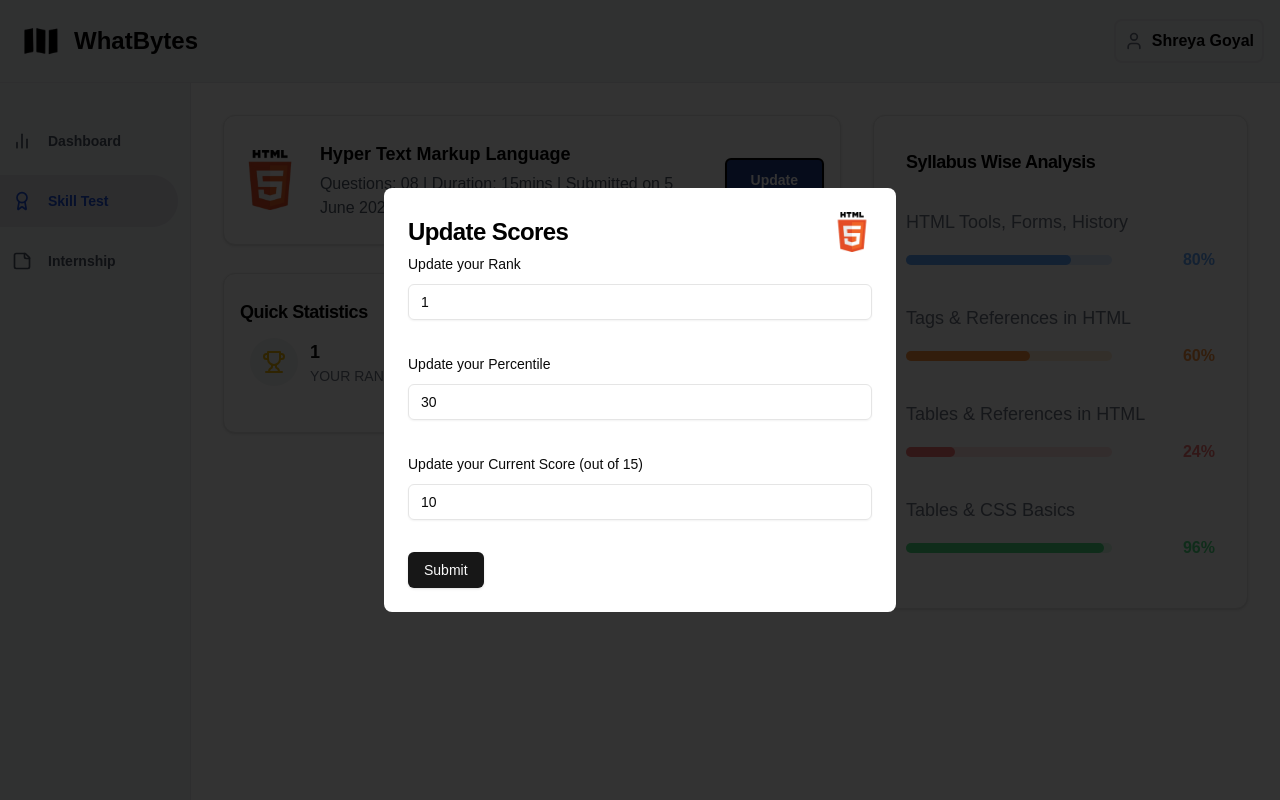
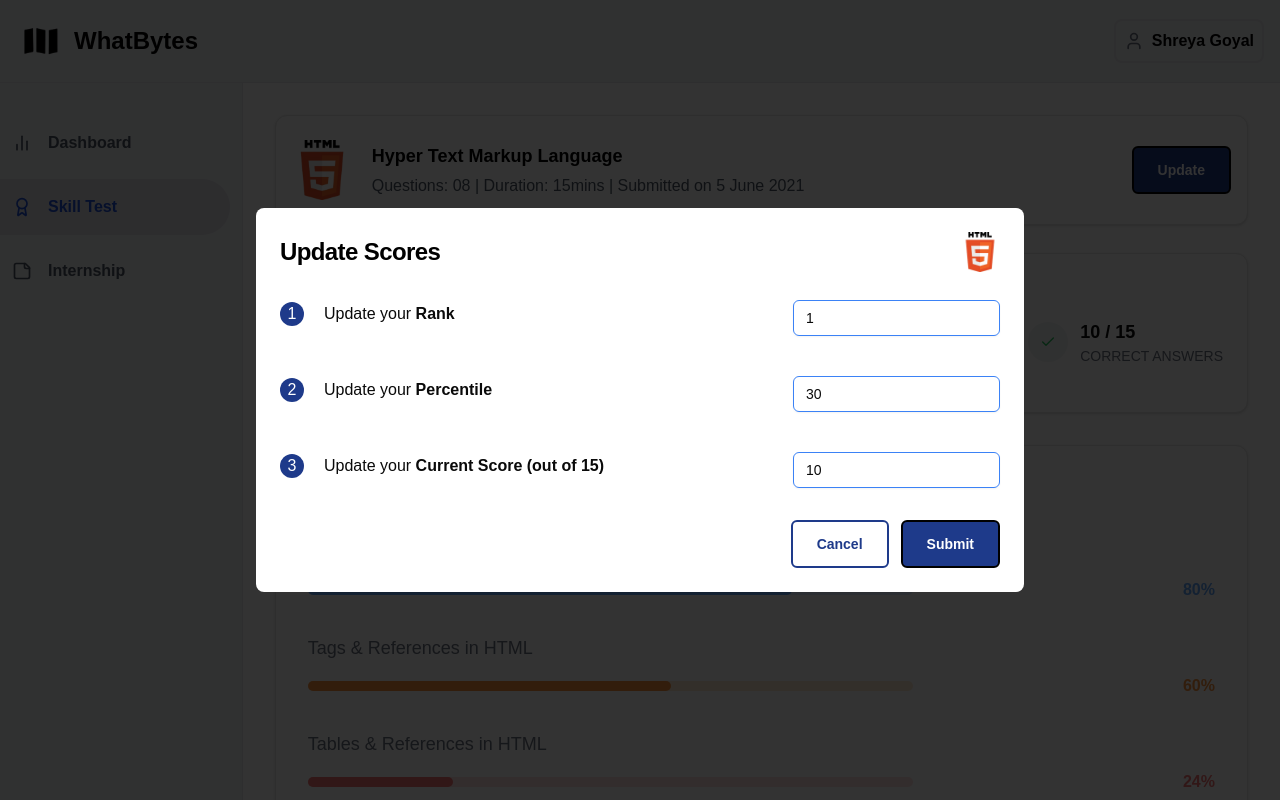
Before and after one commit to ShreyaGoyal228/internship-assignment, a Next.js app: page / in a window 1280 px wide. Both pictures are taken after a click on the button "Update". Shown: the top 800 px of the page. Built offline with nearby package versions, Linux system fonts and the light colour scheme.

Commit message:
update htlm quiz score

```diff
--- a/package.json
+++ b/package.json
@@ -14,6 +14,7 @@
     "@radix-ui/react-label": "^2.1.1",
     "@radix-ui/react-separator": "^1.1.1",
     "@radix-ui/react-slot": "^1.1.1",
+    "@radix-ui/react-visually-hidden": "^1.1.1",
     "class-variance-authority": "^0.7.1",
     "clsx": "^2.1.1",
     "lucide-react": "^0.469.0",
--- a/src/app/page.tsx
+++ b/src/app/page.tsx
@@ -6,14 +6,14 @@
 export default function Home() {
     return (
         <>
-            {/* left side divs */}
-            <div className="flex flex-row gap-8 2xl:gap-9">
-                <div className="flex flex-col gap-7 w-[61%]">
+            <div className="flex flex-col xl:flex-row gap-8 2xl:gap-9">
+                 {/* left side divs */}
+                <div className="flex flex-col gap-7 xl:w-[61%]">
                     <HtmlQuizCard />
                     <QuickStatsCard />
                 </div>
                 {/* right side divs */}
-                <div className="flex flex-col xl:gap-7 2xl:gap-9 w-[37%]">
+                <div className="flex flex-col xl:gap-7 2xl:gap-9 xl:w-[37%]">
                     <SyllabusAnalysisCard />
                 </div>
             </div>
--- a/src/components/form/update-score-form.tsx
+++ b/src/components/form/update-score-form.tsx
@@ -9,22 +9,22 @@
 import { useScoreStore } from "@/store/scoreStore";
 import { useCallback } from "react";
 
-export const UpdateScoreForm = () => {
+export const UpdateScoreForm = ({ handleClose }: { handleClose: () => void }) => {
     const updateQuizData = useScoreStore((state) => state.updateQuizData);
     const quizData = useScoreStore((state) => state.quizData);
     console.log("quizData in store is", quizData);
     const form = useForm<z.infer<typeof updateScoreSchema>>({
         resolver: zodResolver(updateScoreSchema),
         defaultValues: {
-            rank: quizData.rank || 0,
-            score: quizData.score || 0,
-            percentile: quizData.percentile || 0,
+            rank: quizData.rank,
+            score: quizData.score,
+            percentile: quizData.percentile,
         },
     });
 
     function onSubmit(data: z.infer<typeof updateScoreSchema>) {
-        console.log("data is", data);
-        updateQuizData(data.rank, data.percentile, data.percentile);
+        updateQuizData(data.rank, data.percentile, data.score);
+        handleClose();
         console.log("html quiz data updated and the data is", quizData);
     }
     return (
@@ -35,12 +35,17 @@
                         control={form.control}
                         name="rank"
                         render={({ field }) => (
-                            <FormItem>
-                                <FormLabel>Update your Rank</FormLabel>
-                                <FormControl>
-                                    <Input type="number" {...field} onChange={field.onChange} />
-                                </FormControl>
-                                <FormMessage />
+                            <FormItem className="flex justify-between items-center">
+                                <div className="flex flex-row gap-5 items-start">
+                                    <div className="flex items-center justify-center text-base text-white bg-blue-900 rounded-full size-6 min-w-6">1</div>
+                                    <FormLabel className="text-base">Update your <span className="font-bold">Rank</span></FormLabel>
+                                </div>
+                                <div>
+                                    <FormControl>
+                                        <Input type="number" {...field} onChange={field.onChange} />
+                                    </FormControl>
+                                    <FormMessage />
+                                </div>
                             </FormItem>
                         )}
                     />
@@ -48,12 +53,17 @@
                         control={form.control}
                         name="percentile"
                         render={({ field }) => (
-                            <FormItem>
-                                <FormLabel>Update your Percentile</FormLabel>
+                            <FormItem className="flex justify-between items-center">
+                                 <div className="flex flex-row gap-5 items-start">
+                                    <div className="flex items-center justify-center text-base text-white bg-blue-900 rounded-full size-6 min-w-6">2</div>
+                                    <FormLabel className="text-base">Update your <span className="font-bold">Percentile</span></FormLabel>
+                                </div>
+                                <div>
                                 <FormControl>
                                     <Input type="number" {...field} onChange={field.onChange} />
                                 </FormControl>
                                 <FormMessage />
+                                </div>
                             </FormItem>
                         )}
                     />
@@ -61,17 +71,24 @@
                         control={form.control}
                         name="score"
                         render={({ field }) => (
-                            <FormItem>
-                                <FormLabel>Update your Current Score (out of 15)</FormLabel>
+                            <FormItem className="flex justify-between items-center">
+                                <div className="flex flex-row gap-5 items-start">
+                                    <div className="flex items-center justify-center text-base text-white bg-blue-900 rounded-full size-6 min-w-6">3</div>
+                                    <FormLabel className="text-base">Update your <span className="font-bold">Current Score (out of 15)</span></FormLabel>
+                                </div>
+                                <div>
                                 <FormControl>
                                     <Input type="number" {...field} onChange={field.onChange} />
                                 </FormControl>
                                 <FormMessage />
+                                </div>
                             </FormItem>
                         )}
                     />
-                    <Button type="submit">Submit</Button>
-                    {/* <Button variant={"outline"}>Cancel</Button> */}
+                    <div className="flex items-center justify-end gap-3">
+                    <Button variant={"mainOutlineBtn"} onClick={() => handleClose}>Cancel</Button>
+                    <Button type="submit" variant={"mainBtn"}>Submit</Button>
+                    </div>
                 </form>
             </Form>
         </>
--- a/src/components/html-quiz-card.tsx
+++ b/src/components/html-quiz-card.tsx
@@ -1,10 +1,12 @@
 "use client";
 import { useState } from "react";
-import { AlertDialog, AlertDialogContent } from "./ui/alert-dialog";
+import { AlertDialog, AlertDialogContent, AlertDialogDescription, AlertDialogTitle } from "./ui/alert-dialog";
 import { Button } from "./ui/button";
 import { Card, CardContent } from "./ui/card";
 import Image from "next/image";
 import { UpdateScoresCard } from "./update-score-card";
+import { VisuallyHidden } from '@radix-ui/react-visually-hidden';
+
 export function HtmlQuizCard() {
     const [open, setOpen] = useState<boolean>(false);
 
@@ -22,9 +24,8 @@
                                 <p className="text-base 2xl:text-lg text-gray-600">Questions: 08 | Duration: 15mins | Submitted on 5 June 2021</p>
                             </div>
                         </div>
-                        <Button
+                        <Button variant="mainBtn" size="sm"
                             onClick={() => setOpen(!open)}
-                            className="px-6 py-5 2xl:px-8 2xl:py-6 font-bold text-sm 2xl:text-base bg-blue-900 text-white border-2 border-black hover:bg-blue-800"
                         >
                             Update
                         </Button>
@@ -32,12 +33,12 @@
                 </CardContent>
             </Card>
             <AlertDialog open={open} onOpenChange={setOpen}>
-                <AlertDialogContent>
-                    <UpdateScoresCard />
-                    {/* <AlertDialogFooter>
-                        <AlertDialogCancel>Cancel</AlertDialogCancel>
-                        <AlertDialogAction>Continue</AlertDialogAction>
-                    </AlertDialogFooter> */}
+                <AlertDialogContent aria-describedby="score-card-description" className="w-[60%] xl:w-1/2 2xl:w-[40%]">
+                    <VisuallyHidden id="score-card-description">
+                        <AlertDialogTitle>Update quiz score form</AlertDialogTitle>
+                        <AlertDialogDescription>Update quiz scores and feedback for HTML assessment</AlertDialogDescription>
+                    </VisuallyHidden>
+                    <UpdateScoresCard handleCloseDialog={() => setOpen(false)} />
                 </AlertDialogContent>
             </AlertDialog>
         </>
--- a/src/components/quick-stats-card.tsx
+++ b/src/components/quick-stats-card.tsx
@@ -1,6 +1,8 @@
+'use client'
 import { Card, CardContent, CardHeader, CardTitle } from "./ui/card";
 import { Trophy, FileText, Check } from "lucide-react";
 import { Separator } from "./ui/separator";
+import { useScoreStore } from "@/store/scoreStore";
 type StatItemProps = {
     iconColor: string;
     value: string;
@@ -22,6 +24,7 @@
 }
 
 export function QuickStatsCard() {
+    const quizData=useScoreStore((state)=>state.quizData);
     return (
         <Card className="w-full flex flex-col gap-3">
             <CardHeader className="px-4 pt-6">
@@ -29,11 +32,11 @@
             </CardHeader>
             <CardContent className="px-4 pb-6">
                 <div className="flex flex-col sm:flex-row gap-3 justify-between items-center sm:items-start px-2 xl:px-2.5">
-                    <StatItem icon={Trophy} iconColor="text-yellow-500" value="1" label="YOUR RANK" />
+                    <StatItem icon={Trophy} iconColor="text-yellow-500" value={`${quizData.rank}`} label="YOUR RANK" />
                     <Separator className="" orientation="vertical" />
-                    <StatItem icon={FileText} iconColor="text-gray-500" value="30%" label="PERCENTILE" />
+                    <StatItem icon={FileText} iconColor="text-gray-500" value={`${quizData.percentile} %`} label="PERCENTILE" />
                     <Separator orientation="vertical" />
-                    <StatItem icon={Check} iconColor="text-green-500" value="10 / 15" label="CORRECT ANSWERS" />
+                    <StatItem icon={Check} iconColor="text-green-500" value={`${quizData.score} / 15`} label="CORRECT ANSWERS" />
                 </div>
             </CardContent>
         </Card>
--- a/src/components/shared/sidebar.tsx
+++ b/src/components/shared/sidebar.tsx
@@ -13,7 +13,7 @@
 
     return (
         <>
-            <aside className="xl:w-56 2xl:w-[400px] bg-gray-100 h-screen py-6 pr-3 border-r  ">
+            <aside className="hidden lg:block lg:w-[300px] 2xl:w-[400px] bg-gray-100 h-screen py-6 pr-3 border-r">
                 {sidebarItems.map((item) => (
                     <button
                         key={item.name}
@@ -22,8 +22,8 @@
                         }`}
                         onClick={() => setSelected(item.name)}
                     >
-                        <item.icon className="h-5 w-5 mr-4" />
-                        {item.name}
+                        <item.icon className="size-5 2xl:size-7 mr-4" />
+                        <span className="text-base 2xl:text-lg">{item.name}</span>
                     </button>
                 ))}
             </aside>
--- a/src/components/ui/alert-dialog.tsx
+++ b/src/components/ui/alert-dialog.tsx
@@ -36,7 +36,7 @@
         <AlertDialogPrimitive.Content
             ref={ref}
             className={cn(
-                "fixed left-[50%] top-[50%] z-50 grid w-full max-w-lg translate-x-[-50%] translate-y-[-50%] gap-4 bg-white p-6 duration-200 data-[state=open]:animate-in data-[state=closed]:animate-out data-[state=closed]:fade-out-0 data-[state=open]:fade-in-0 data-[state=closed]:zoom-out-95 data-[state=open]:zoom-in-95 data-[state=closed]:slide-out-to-left-1/2 data-[state=closed]:slide-out-to-top-[48%] data-[state=open]:slide-in-from-left-1/2 data-[state=open]:slide-in-from-top-[48%] sm:rounded-lg dark:border-neutral-800 dark:bg-neutral-950",
+                "fixed left-[50%] top-[50%] z-50 grid w-full translate-x-[-50%] translate-y-[-50%] gap-4 bg-white p-6 duration-200 data-[state=open]:animate-in data-[state=closed]:animate-out data-[state=closed]:fade-out-0 data-[state=open]:fade-in-0 data-[state=closed]:zoom-out-95 data-[state=open]:zoom-in-95 data-[state=closed]:slide-out-to-left-1/2 data-[state=closed]:slide-out-to-top-[48%] data-[state=open]:slide-in-from-left-1/2 data-[state=open]:slide-in-from-top-[48%] sm:rounded-lg dark:border-neutral-800 dark:bg-neutral-950",
                 className
             )}
             {...props}
--- a/src/components/ui/button.tsx
+++ b/src/components/ui/button.tsx
@@ -19,10 +19,12 @@
           "bg-neutral-100 text-neutral-900 shadow-sm hover:bg-neutral-100/80 dark:bg-neutral-800 dark:text-neutral-50 dark:hover:bg-neutral-800/80",
         ghost: "hover:bg-neutral-100 hover:text-neutral-900 dark:hover:bg-neutral-800 dark:hover:text-neutral-50",
         link: "text-neutral-900 underline-offset-4 hover:underline dark:text-neutral-50",
+        mainBtn:"font-bold text-sm 2xl:text-base bg-blue-900 text-white border-2 border-black hover:bg-blue-800",
+        mainOutlineBtn:"font-bold text-sm 2xl:text-base bg-white text-blue-900 border-2 border-blue-900"
       },
       size: {
-        default: "h-9 px-4 py-2",
-        sm: "h-8 rounded-md px-3 text-xs",
+        default: "px-6 py-3",
+        sm: "px-6 py-3 2xl:px-8",
         lg: "h-10 rounded-md px-8",
         icon: "h-9 w-9",
       },
--- a/src/components/ui/input.tsx
+++ b/src/components/ui/input.tsx
@@ -8,7 +8,7 @@
       <input
         type={type}
         className={cn(
-          "flex h-9 w-full rounded-md border border-neutral-200 bg-transparent px-3 py-1 text-base shadow-sm transition-colors file:border-0 file:bg-transparent file:text-sm file:font-medium file:text-neutral-950 placeholder:text-neutral-500 focus-visible:outline-none focus-visible:ring-1 focus-visible:ring-neutral-950 disabled:cursor-not-allowed disabled:opacity-50 md:text-sm dark:border-neutral-800 dark:file:text-neutral-50 dark:placeholder:text-neutral-400 dark:focus-visible:ring-neutral-300",
+          "flex h-9 w-full rounded-md border border-blue-500 bg-transparent px-3 py-1 text-base shadow-sm transition-colors file:border-0 file:bg-transparent file:text-sm file:font-medium file:text-neutral-950 placeholder:text-neutral-500 focus-visible:outline-none focus-visible:ring-1 focus-visible:ring-blue-600 disabled:cursor-not-allowed disabled:opacity-50 md:text-sm dark:border-neutral-800 dark:file:text-neutral-50 dark:placeholder:text-neutral-400 dark:focus-visible:ring-neutral-300",
           className
         )}
         ref={ref}
--- a/src/components/update-score-card.tsx
+++ b/src/components/update-score-card.tsx
@@ -2,9 +2,9 @@
 import { Card, CardHeader, CardContent, CardTitle } from "./ui/card";
 import Image from "next/image";
 
-export function UpdateScoresCard() {
+export function UpdateScoresCard({handleCloseDialog}:{handleCloseDialog:()=>void}) {
     return (
-        <Card className="w-full max-w-3xl border-none shadow-transparent">
+        <Card className="w-full border-none shadow-transparent flex flex-col gap-5">
             <CardHeader className="flex flex-row items-center justify-between">
                 <CardTitle className="text-2xl font-bold text-black">Update Scores</CardTitle>
                 <div className="relative aspect-square h-10 w-10">
@@ -12,7 +12,7 @@
                 </div>
             </CardHeader>
             <CardContent className="space-y-4">
-                <UpdateScoreForm />
+                <UpdateScoreForm handleClose={handleCloseDialog}/>
             </CardContent>
         </Card>
     );
--- a/tailwind.config.ts
+++ b/tailwind.config.ts
@@ -8,6 +8,14 @@
     "./src/app/**/*.{js,ts,jsx,tsx,mdx}",
   ],
   theme: {
+	screens:{
+		'xs':"325px",
+		'sm':"425px",
+		'md':"768px",
+		'lg':"1024px",
+	'xl':"1366px",
+   '2xl':"1920px"
+	},
   	extend: {
   		colors: {
   			background: 'var(--background)',
```
Also changed, not shown: src/components/form/score-schema.ts (+4 -3 lines), 1 other file (tests, documents, lock files or other folders).
